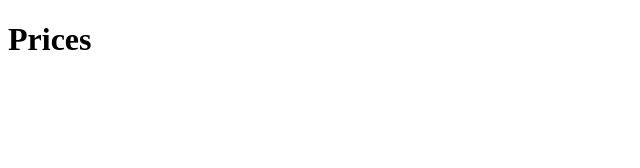
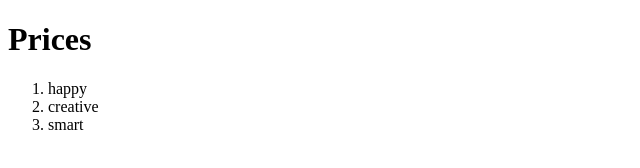
Before and after one commit to parkersoncs4ri/PricePage, a plain HTML site: page index.html in a window 1280 px wide. Shown: the whole page, without its empty margins (0-640 px from the left). Drawn offline with Linux system fonts and the light colour scheme.

Commit message:
Update index.html

```diff
--- a/index.html
+++ b/index.html
@@ -5,7 +5,13 @@
         <title>HTML basics</title>
     </head>
     <body>
-    <h1>Prices</h1>
+    <h1> Prices  </h1>
+
+        <ol>
+             <li> happy </li>
+            <li> creative </li>
+             <li> smart </li>
+        </ol>
 
 
     </body>
```
